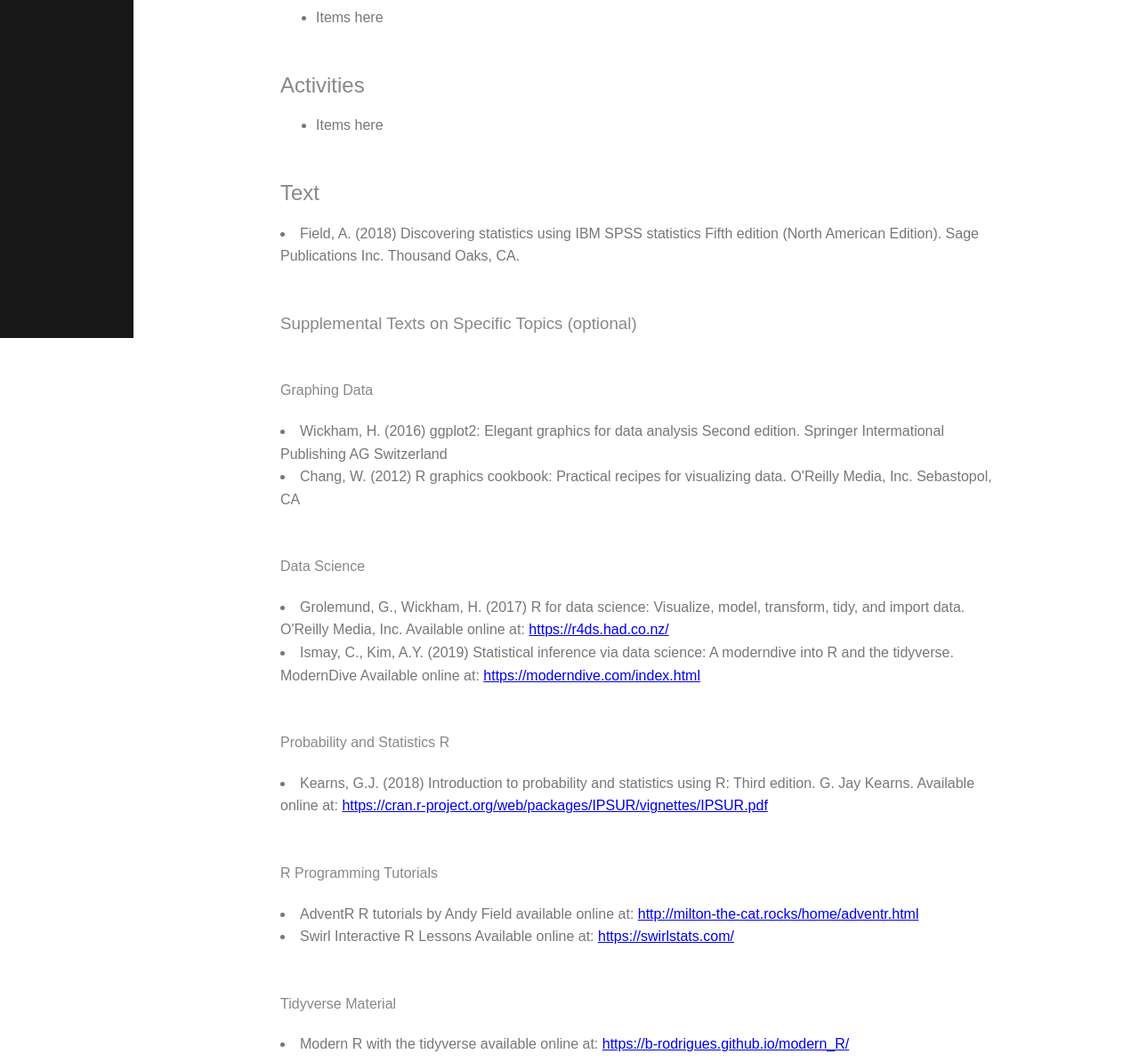
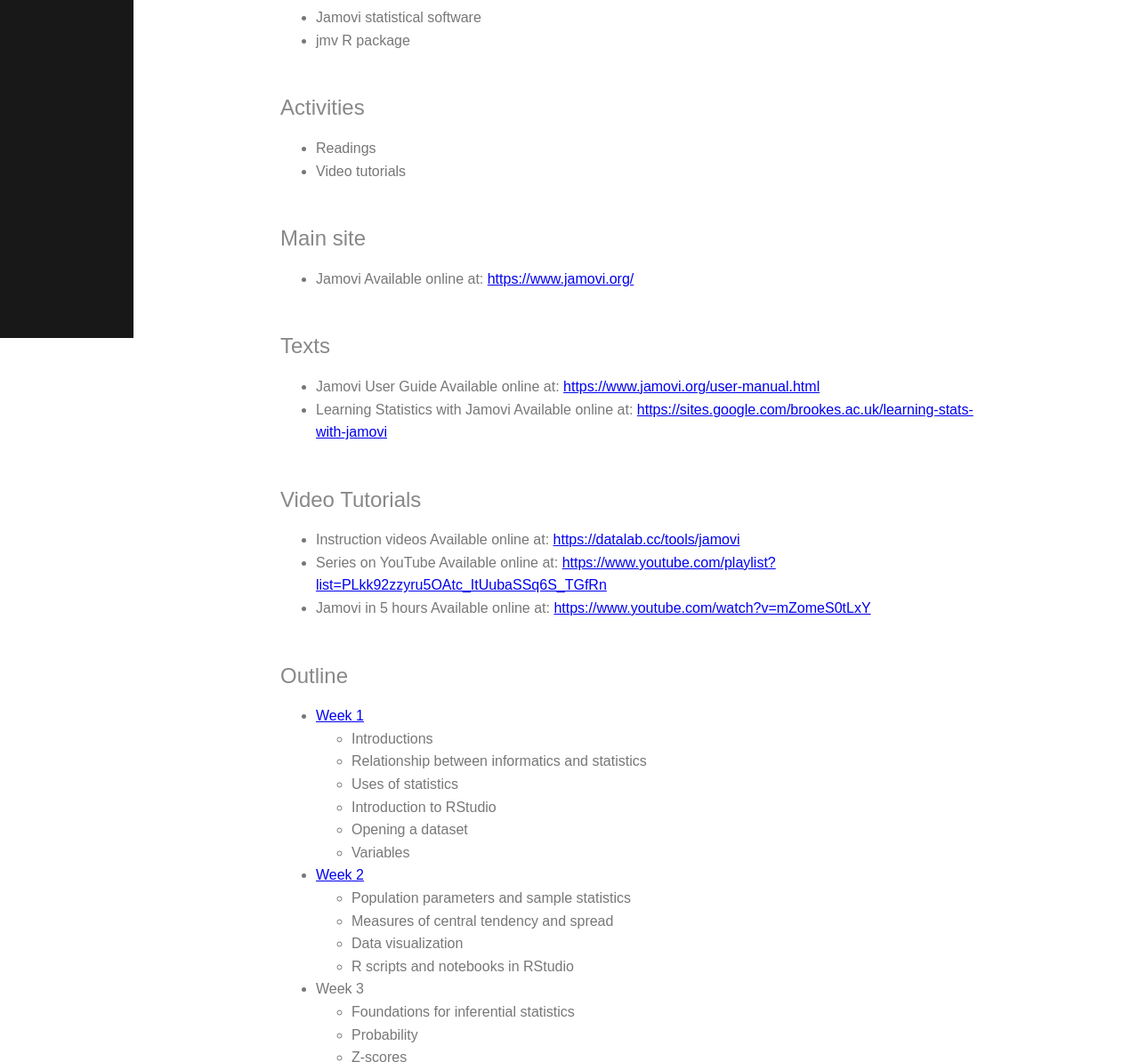
Before and after one commit to cmcntsh/statistics_jamovi, a plain HTML site: page index.html in a window 1280 px wide. Shown: the part 420-1614 px from the top of the page at 89% size. Drawn offline with nearby package versions, Linux system fonts and the light colour scheme.

Commit message:
Add resources to main page

```diff
--- a/index.html
+++ b/index.html
@@ -55,37 +55,38 @@
 
 			<h2 class="content-subhead">Topics</h2>
 			<ul>
-			    <li>Items here</li>
-
+				<li>Jamovi statistical software</li>
+				<li>jmv R package</li>
 
 			</ul>
             <h2 class="content-subhead">Activities</h2>
 			<ul>
-			    <li>Items here</li>
+				<li>Readings</li>
+				<li>Video tutorials</li>
 
 			</ul>
 
-			<h2 class="content-subhead">Text</h2>
-			    <li>Field, A. (2018) Discovering statistics using IBM SPSS statistics Fifth edition (North American Edition). Sage Publications Inc. Thousand Oaks, CA.</li>
+			<h2 class="content-subhead">Main site</h2>
+				<ul>
+						<li>Jamovi Available online at: <a href="https://www.jamovi.org/" target="_blank">https://www.jamovi.org/</a></li>
 
-			<h3 class="content-subhead">Supplemental Texts on Specific Topics (optional)</h3>
-			<h4 class="content-subhead">Graphing Data</h4>
-			    <li>Wickham, H. (2016) ggplot2: Elegant graphics for data analysis Second edition. Springer Intermational Publishing AG Switzerland</li>
-				<li>Chang, W. (2012) R graphics cookbook: Practical recipes for visualizing data. O'Reilly Media, Inc. Sebastopol, CA</li>
+				</ul>
 
-			<h4 class="content-subhead">Data Science</h4>
-			    <li>Grolemund, G., Wickham, H. (2017) R for data science: Visualize, model, transform, tidy, and import data. O'Reilly Media, Inc. Available online at: <a href="https://r4ds.had.co.nz/" target="_blank">https://r4ds.had.co.nz/</a></li>
-				<li>Ismay, C., Kim, A.Y. (2019) Statistical inference via data science: A moderndive into R and the tidyverse. ModernDive Available online at: <a href="https://moderndive.com/index.html" target="_blank">https://moderndive.com/index.html</a></li>
+			<h2 class="content-subhead">Texts</h2>
+				<ul>
+					<li>Jamovi User Guide Available online at: <a href="https://www.jamovi.org/user-manual.html" target="_blank">https://www.jamovi.org/user-manual.html</a></li>
+					<li>Learning Statistics with Jamovi Available online at: <a href="https://sites.google.com/brookes.ac.uk/learning-stats-with-jamovi" target="_blank">https://sites.google.com/brookes.ac.uk/learning-stats-with-jamovi</a></li>
 
-			<h4 class="content-subhead">Probability and Statistics R</h4>
-			    <li>Kearns, G.J. (2018) Introduction to probability and statistics using R: Third edition. G. Jay Kearns. Available online at: <a href="https://cran.r-project.org/web/packages/IPSUR/vignettes/IPSUR.pdf" target="_blank">https://cran.r-project.org/web/packages/IPSUR/vignettes/IPSUR.pdf</a></li>
+				</ul>
 
-			<h4 class="content-subhead">R Programming Tutorials</h4>
-			    <li>AdventR R tutorials by Andy Field available online at: <a href="http://milton-the-cat.rocks/home/adventr.html" target="_blank">http://milton-the-cat.rocks/home/adventr.html</a></li>
-				<li>Swirl Interactive R Lessons Available online at: <a href="https://swirlstats.com/" target="_blank">https://swirlstats.com/</a></li>
+			<h2 class="content-subhead">Video Tutorials</h2>
+				<ul>
+					<li>Instruction videos Available online at: <a href="https://datalab.cc/tools/jamovi" target="_blank">https://datalab.cc/tools/jamovi</a></li>
+					<li>Series on YouTube Available online at: <a href="https://www.youtube.com/playlist?list=PLkk92zzyru5OAtc_ItUubaSSq6S_TGfRn" target="_blank">https://www.youtube.com/playlist?list=PLkk92zzyru5OAtc_ItUubaSSq6S_TGfRn</a></li>
+					<li>Jamovi in 5 hours Available online at: <a href="https://www.youtube.com/watch?v=mZomeS0tLxY" target="_blank">https://www.youtube.com/watch?v=mZomeS0tLxY</a></li>
 
-			<h4 class="content-subhead">Tidyverse Material</h4>
-			    <li>Modern R with the tidyverse available online at: <a href="https://b-rodrigues.github.io/modern_R/" target="_blank">https://b-rodrigues.github.io/modern_R/</a></li>
+				</ul>
+
 
 			<h2 class="content-subhead">Outline</h2>
 			<ul>
```
